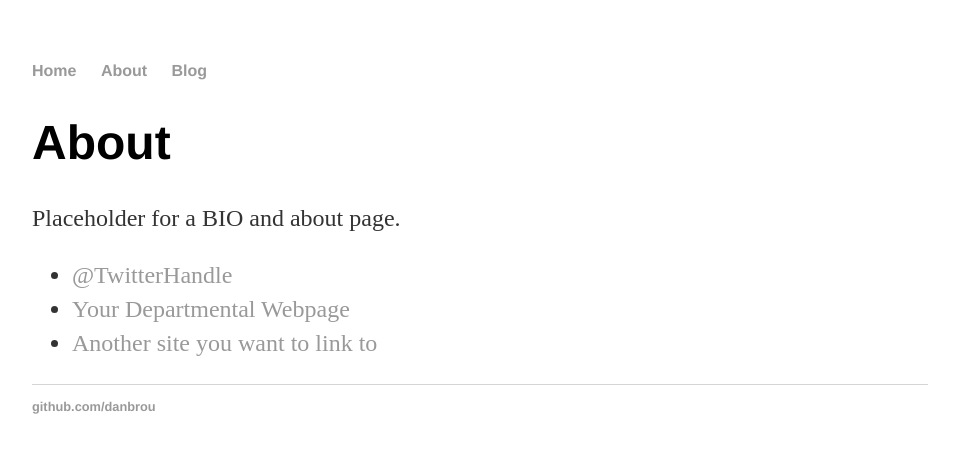
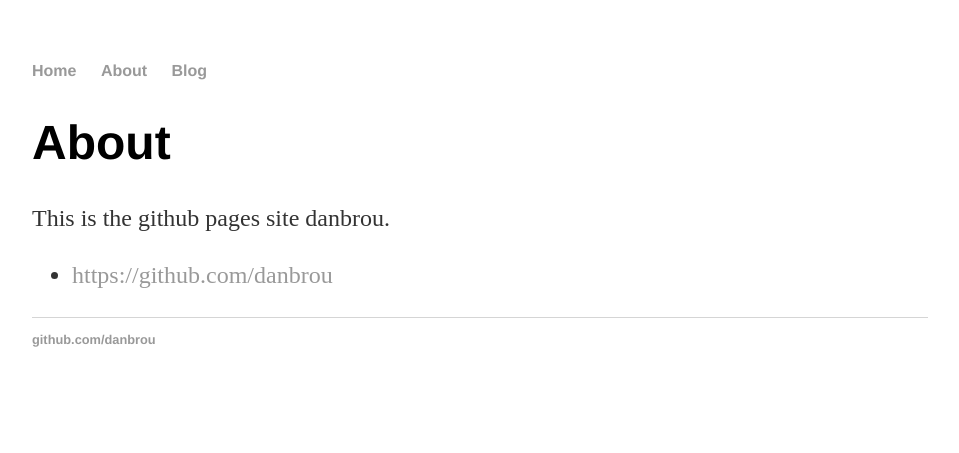
Before and after one commit to danbrou/danbrou.github.io, a Jekyll site: the page built from about/index.html, in a window 1280 px wide. Shown: the top 453 px of the page, without its empty margins (160-1119 px from the left). Built offline with Jekyll 4.4.1, drawn with Linux system fonts in a browser that asks for light colours.

Commit message:
update home and about pages

```diff
--- a/about/index.html
+++ b/about/index.html
@@ -5,11 +5,9 @@ title: About Page
 
 		<div class="about">
 			<h1>About</h1>
-			<p>Placeholder for a BIO and about page.</p>
+			<p>This is the github pages site danbrou.</p>
 
 			<ul class="contacts">
-				<li><a href="#">@TwitterHandle</a></li>
-				<li><a href="#">Your Departmental Webpage</a></li>
-				<li><a href="#">Another site you want to link to</a></li>
+				<li><a href="#">https://github.com/danbrou</a></li>
 				</ul>
 		</div>
--- a/index.html
+++ b/index.html
@@ -4,6 +4,6 @@ title: Danbrou
 ---
 
 		<div class="blurb">
-			<h1>Hi there, this page is a work in progress!</h1>
-			<p>This page is mainly for learning how github pages work. <a href="/about">Read more on the about page...</a></p>
+			<h1>Hello.</h1>
+			<p>This is a catch all website for describing coding project and talking about other interests such as urbanism and cycling.</p>
 		</div>
```
